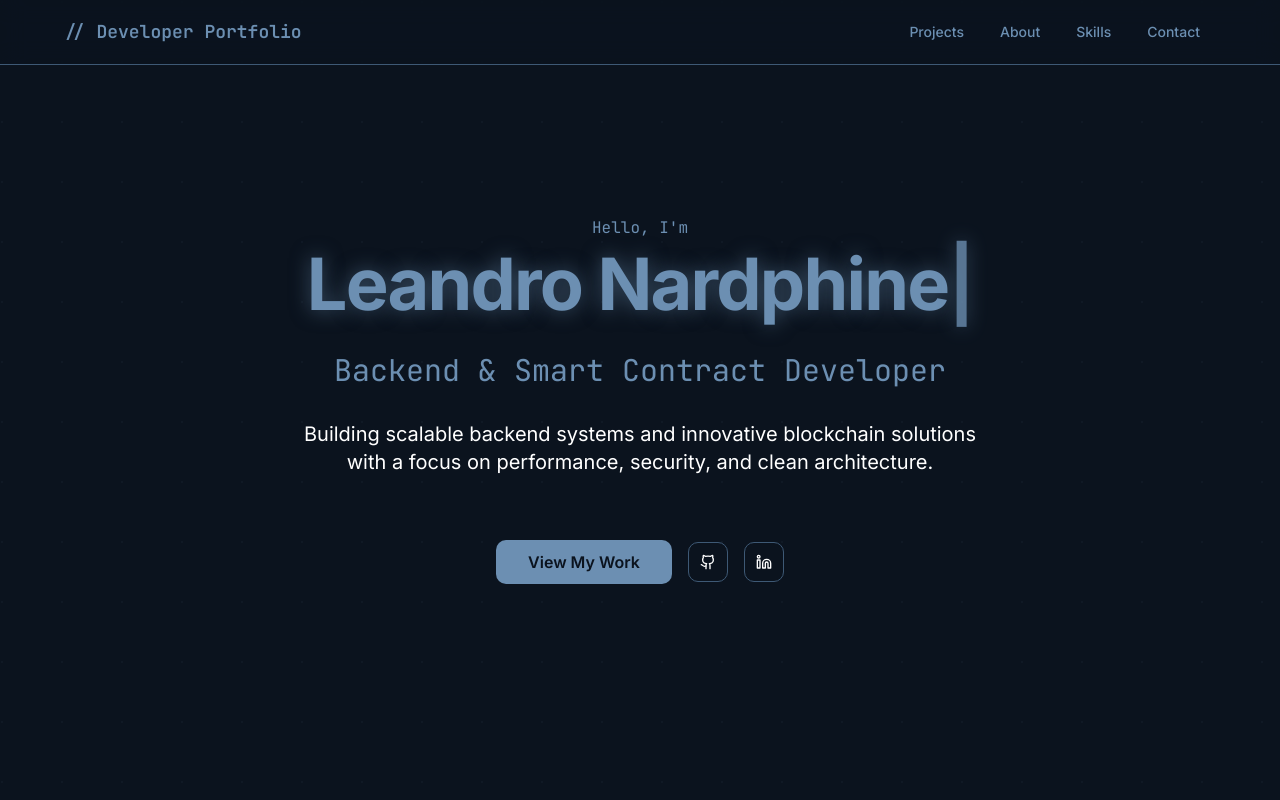
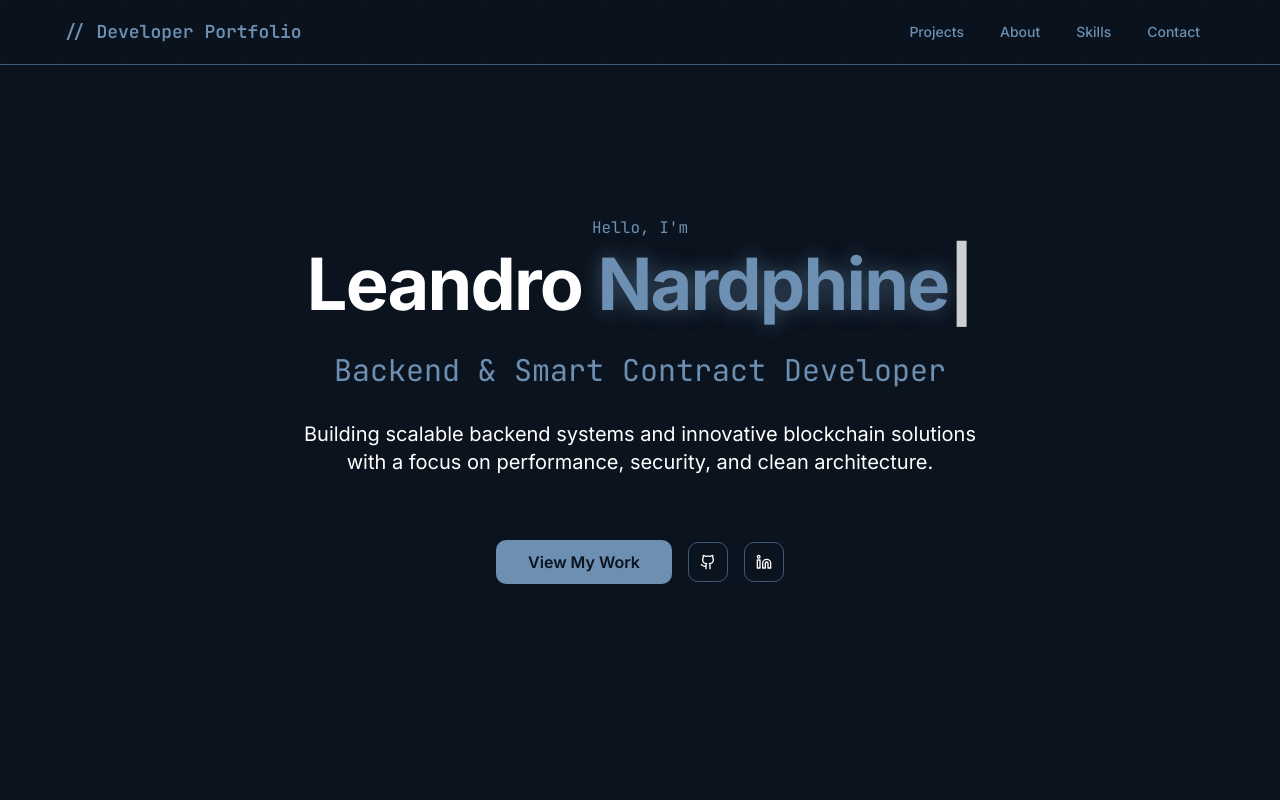
Before and after one commit to leeCode83/portofolio-website, a React (Vite) app: page / in a window 1280 px wide. Shown: the top 800 px of the page. Built offline with nearby package versions, Linux system fonts and the light colour scheme; the HTML template or start-up script is replaced by a standard one.

Commit message:
Refactor: Change name font color

```diff
--- a/src/components/sections/hero-section.tsx
+++ b/src/components/sections/hero-section.tsx
@@ -45,10 +45,15 @@ const HeroSection = () => {
               Hello, I'm
             </p>
             <h1 className="text-4xl md:text-6xl lg:text-7xl font-bold tracking-tight">
-              <span className="text-primary text-glow">
-                {displayedName}
-                <span className="animate-pulse">|</span>
+              <span className="text-foreground">
+                {displayedName.slice(0, 7)}
               </span>
+              {displayedName.length > 7 && (
+                <span className="text-primary text-glow">
+                  {displayedName.slice(7)}
+                </span>
+              )}
+              <span className="animate-pulse">|</span>
             </h1>
           </div>
 
```
